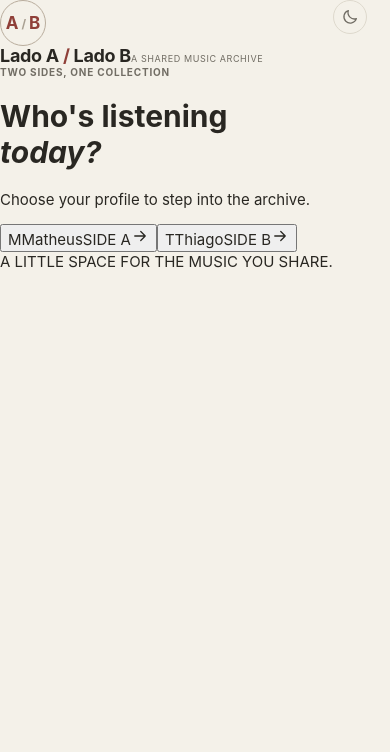
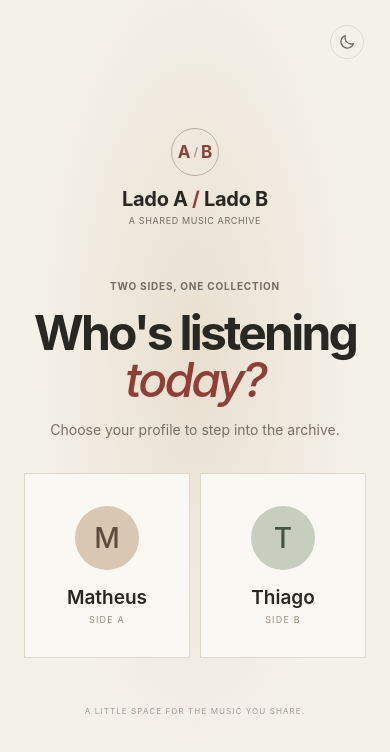
Before and after one commit to tbritoamorim/lado-a-lado-b, a React (Vite) app: page / in a window 390 px wide. Shown: the top 752 px of the page. Built offline with nearby package versions, Linux system fonts and the light colour scheme.

Commit message:
Style profile selection screen

```diff
--- a/src/App.css
+++ b/src/App.css
@@ -422,3 +422,56 @@
   .topbar-actions { gap: 10px; }
   .theme-toggle { width: 34px; height: 34px; }
 }
+
+
+/* Profile selection */
+.profile-screen {
+  min-height: 100vh;
+  display: grid;
+  place-items: center;
+  position: relative;
+  padding: 48px 24px;
+  background:
+    radial-gradient(ellipse at 50% 42%, #e9dfd0 0%, transparent 58%),
+    var(--paper);
+}
+.profile-picker { width: min(680px, 100%); text-align: center; }
+.profile-brand { display: flex; flex-direction: column; align-items: center; margin-bottom: 74px; }
+.profile-brand .brand-mark { width: 48px; height: 48px; margin-bottom: 12px; }
+.profile-brand .brand-name { font-size: 20px; }
+.profile-brand .brand-caption { margin-top: 5px; }
+.profile-picker > .eyebrow { margin-bottom: 17px; }
+.profile-picker h1 { margin: 0; font-size: clamp(48px, 7vw, 72px); line-height: .98; letter-spacing: -2.8px; font-weight: 700; }
+.profile-picker h1 em { color: var(--red); font-family: var(--serif); font-weight: 500; }
+.profile-intro { margin: 18px 0 35px; color: #777064; font-size: 14px; }
+.profile-options { display: grid; grid-template-columns: repeat(2, minmax(0, 1fr)); gap: 16px; max-width: 540px; margin: 0 auto; }
+.profile-card { position: relative; min-height: 218px; padding: 27px 20px 23px; display: flex; flex-direction: column; align-items: center; justify-content: center; border: 1px solid var(--line); background: var(--paper-light); color: var(--ink); cursor: pointer; transition: transform .2s, border-color .2s, box-shadow .2s; }
+.profile-card:hover { transform: translateY(-4px); border-color: #b88d78; box-shadow: 0 12px 30px #382d2014; }
+.profile-avatar { width: 76px; height: 76px; display: grid; place-items: center; border-radius: 50%; font: 500 32px var(--serif); }
+.profile-avatar-matheus { background: #d9c7b3; color: #604c3d; }
+.profile-avatar-thiago { background: #c7cec0; color: #455343; }
+.profile-card-name { margin-top: 16px; font: 600 22px var(--serif); }
+.profile-card-caption { margin-top: 5px; color: #9b9386; font: 9px var(--mono); letter-spacing: 1.2px; }
+.profile-card-arrow { position: absolute; right: 17px; bottom: 17px; color: #a18c7a; opacity: 0; transform: translateX(-4px); transition: .2s; }
+.profile-card:hover .profile-card-arrow { opacity: 1; transform: translateX(0); }
+.profile-footer { display: block; margin-top: 62px; color: #a39b8e; font: 9px var(--mono); letter-spacing: 1.1px; }
+.profile-theme-toggle { position: absolute; top: 25px; right: 26px; }
+.profile-switch { display: inline-flex; align-items: center; gap: 8px; padding: 4px 10px 4px 4px; border: 1px solid var(--line); border-radius: 22px; background: transparent; color: var(--ink); font-size: 12px; cursor: pointer; }
+.profile-avatar-mini { width: 27px; height: 27px; font: 500 13px var(--serif); }
+.dark-mode.profile-screen { background: radial-gradient(ellipse at 50% 42%, #292c27 0%, transparent 58%), var(--paper); }
+.dark-mode .profile-intro { color: #b8b6aa; }
+.dark-mode .profile-card { background: #202422; border-color: var(--line); }
+.dark-mode .profile-card:hover { border-color: #9d7164; box-shadow: 0 12px 30px #0003; }
+.dark-mode .profile-card-caption, .dark-mode .profile-footer { color: #999b91; }
+.dark-mode .profile-avatar-matheus { background: #59483c; color: #f0d6c1; }
+.dark-mode .profile-avatar-thiago { background: #414c40; color: #d5e1ce; }
+.dark-mode .profile-switch { color: var(--ink); border-color: #555b54; }
+@media (max-width: 560px) {
+  .profile-brand { margin-bottom: 54px; }
+  .profile-options { gap: 10px; }
+  .profile-card { min-height: 185px; padding: 20px 10px; }
+  .profile-avatar { width: 64px; height: 64px; font-size: 28px; }
+  .profile-card-name { font-size: 19px; }
+  .profile-footer { margin-top: 48px; font-size: 8px; }
+  .profile-switch > span:last-child { display: none; }
+}
```
